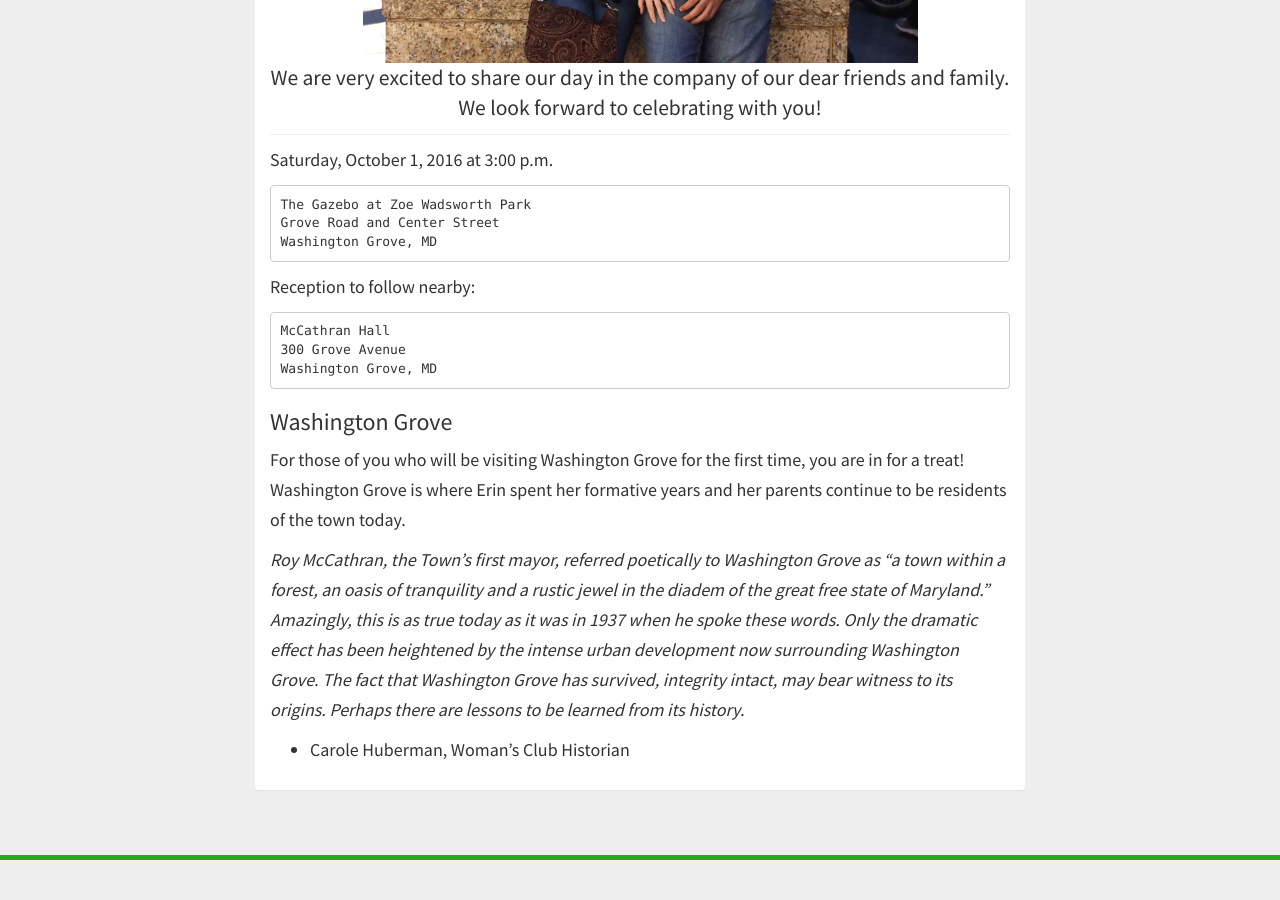
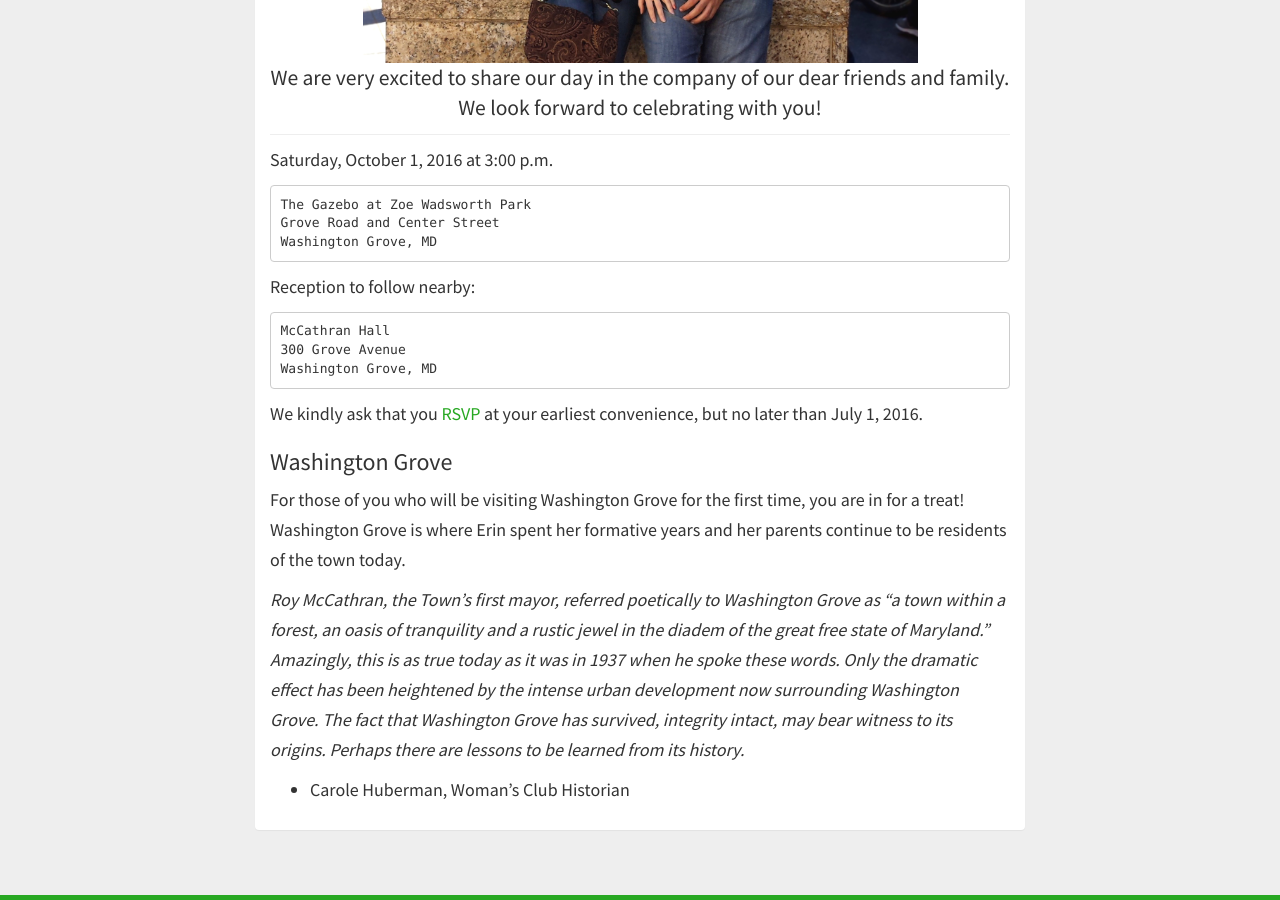
Before and after one commit to andersonvom/wedding-site, a Jekyll site: the page built from _posts/en/0000-01-01-welcome.md, in a window 1280 px wide and 900 px high, scrolled down 656 px. Built offline with Jekyll 4.4.1, drawn with Linux system fonts in a browser that asks for light colours; nearby versions of some CDN libraries; before the commit the page ends 1516 px from its top, so only the background shows below that.

Commit message:
Add note asking people to RSVP

```diff
--- a/_posts/en/0000-01-01-welcome.md
+++ b/_posts/en/0000-01-01-welcome.md
@@ -27,6 +27,9 @@ Reception to follow nearby:
     300 Grove Avenue
     Washington Grove, MD
 
+We kindly ask that you [RSVP][] at your earliest convenience, but no later
+than July 1, 2016.
+
 
 ### Washington Grove
 
@@ -44,3 +47,6 @@ now surrounding Washington Grove. The fact that Washington Grove has
 survived, integrity intact, may bear witness to its origins. Perhaps
 there are lessons to be learned from its history._
 - Carole Huberman, Woman’s Club Historian
+
+
+[RSVP]: /en/rsvp.html
```
Also changed, not shown: _posts/pt/0000-01-01-bem-vindo.md (+6 -0 lines).
